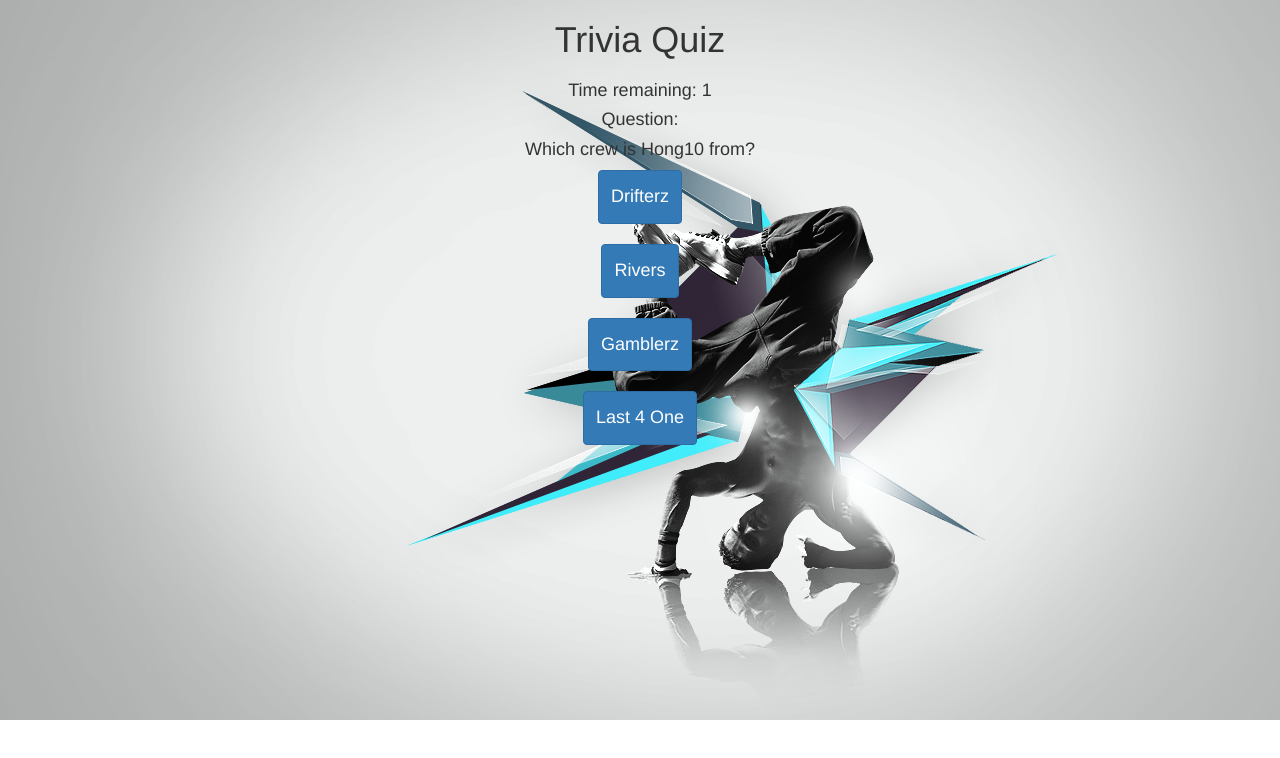
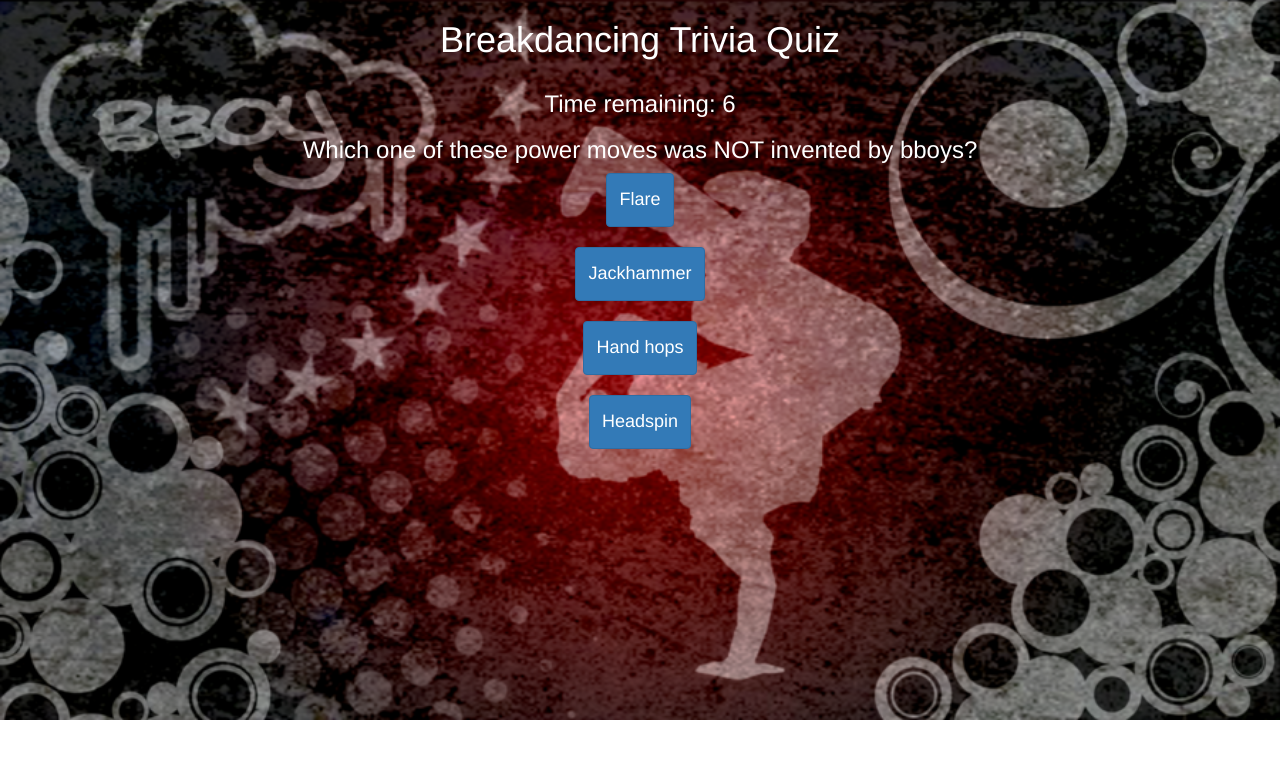
Before and after one commit to bennyficial/BboyTriviaGame, a plain HTML site: page trivia.html in a window 1280 px wide. Both pictures are taken after a click on the button "Lets Start!". Drawn offline with nearby package versions, Linux system fonts and the light colour scheme.

Commit message:
added more questions and pictures to answer page

```diff
--- a/assets/css/style.css
+++ b/assets/css/style.css
@@ -1,8 +1,12 @@
 body {
-  background-image: url("../images/break.png");
+  background-image: url("../images/breakdance.png");
   height: 100%;
   /*background-position: center;*/
   background-repeat: no-repeat;
   background-size: cover;
 
 }
+
+h1,h2,h3,h4 {
+	color: white;
+}
--- a/assets/javascript/game.js
+++ b/assets/javascript/game.js
@@ -1,22 +1,46 @@
 //VARIABLES
 var questions = [{
-  question: "<h4>Which crew is Hong10 from?</h4>",
-  choices: ["<h4 class='correct'>Drifterz</h4>","<h4 class='wrong'>Rivers</h4>","<h4 class='wrong'>Gamblerz</h4>","<h4 class='wrong'>Last 4 One</h4>"],
-  correctAnswer: "<h4>Drifterz</h4>"
+  question: "<h3> Which one of these power moves was NOT invented by bboys?</h3>",
+  choices: ["<h4 class='correct'>Flare</h4>","<h4 class='wrong'>Jackhammer</h4>","<h4 class='wrong'>Hand hops</h4>","<h4 class='wrong'>Headspin</h4>"],
+  correctAnswer: "<h3>The flare was originally created by gymnast Kurt Thomas.</h3>"  + "<img src='assets/images/flares.gif' alt='flare'/>"
 }, {
-  question: "<h4>Which Jinjo Crew member won a RedBull BC One?</h4>",
-  choices: ["<h4 class='wrong'>Skim</h4>","<h4 class='correct'>Wing</h4>","<h4 class='wrong'>Vero</h4>","<h4 class='wrong'>Rookie</h4>"],
-  correctAnswer: "<h4>Wing</h4>"
+  question: "<h3>Which company hosts the biggest one on one bboy competition?</h3>",
+  choices: ["<h4 class='wrong'>Monster</h4>","<h4 class='correct'>Red Bull</h4>","<h4 class='wrong'>Pepsi</h4>","<h4 class='wrong'>Coke</h4>"],
+  correctAnswer: "<h3>Red Bull hosts Red Bull BC One annualy, the premier 1v1 bboy event.</h3>"  + "<img src='assets/images/redbull.jpg' alt='redbull'/>"
 }, {
-  question: "<h4>Which of these is considered a power move?</h4>",
-  choices: ["<h4 class='wrong'>Baby Freeze</h4>","<h4 class='wrong'>Air Chair</h4>","<h4 class='correct'>Flares</h4>","<h4 class='wrong'>Six Step</h4>"],
-  correctAnswer: "<h4>Flares</h4>"
+  question: "<h3>Which of these is considered a power move?</h3>",
+  choices: ["<h4 class='wrong'>Baby Freeze</h4>","<h4 class='wrong'>Air Chair</h4>","<h4 class='correct'>Halos</h4>","<h4 class='wrong'>Six Step</h4>"],
+  correctAnswer: "<h3>Halos are considered a power move rather than a freeze.</h3>"  + "<img src='assets/images/halos.gif' alt='halos'/>"
 },{
-  question: "<h4>Which local crew from the 562 won America's Best Dance Crew?</h4>",
-  choices: ["<h4 class='wrong'>Super Crew</h4>","<h4 class='wrong'>Sanity</h4>","<h4 class='wrong'>Deuces Wild</h4>","<h4 class='correct'>Quest Crew</h4>"],
-  correctAnswer: "<h4>Quest Crew</h4>"
+  question: "<h3>Which of the following is not a traditional element in breakdancing?</h3>",
+  choices: ["<h4 class='wrong'>Freezes</h3>","<h4 class='wrong'>Power Moves</h3>","<h4 class='wrong'>Top Rock</h4>","<h4 class='correct'>Salsa Rock</h4>"],
+  correctAnswer: "<h3>Salsa Rock itself is not one of the traditional elements of breakdancing.</h3>"  + "<img src='assets/images/salsa.jpg' alt='salsa'/>"
+},{
+  question: "<h3>What does BOTY stand for?</h3>",
+  choices: ["<h4 class='correct'>Battle of the Year</h3>","<h4 class='wrong'>Bboy of the Year</h3>","<h4 class='wrong'>Breakdancer of the Year</h4>","<h4 class='wrong'>Breakbeat of the year</h4>"],
+  correctAnswer: "<h3>BOTY is short for Battle of the Year.</h3>"  + "<img src='assets/images/boty.jpg' alt='boty'/>"
+},{
+  question: "<h3>Which country won IBE 2016 Super Solo Bboy Battle?</h3>",
+  choices: ["<h4 class='wrong'>Germany</h3>","<h4 class='correct'>America</h3>","<h4 class='wrong'>Japan</h4>","<h4 class='wrong'>Korea</h4>"],
+  correctAnswer: "<h3>Victor from MF Kidz/Squadron represented America and won in 2016. </h3>"  + "<img src='assets/images/america.png' alt='america'/>"
+},{
+  question: "<h3>Where did breakdancing originate from?</h3>",
+  choices: ["<h4 class='wrong'>Chicago</h3>","<h4 class='wrong'>Harlem</h3>","<h4 class='correct'>Bronx</h4>","<h4 class='wrong'>Jersey</h4>"],
+  correctAnswer: "<h3>The Bronx in the early, 70's Dj Kool Herc would play the 'breaks' of songs.</h3>"  + "<img src='assets/images/koolherc.jpg' alt='koolherc'/>"
+},{
+  question: "<h3>What is bboy short for?</h3>",
+  choices: ["<h4 class='wrong'>Breakdance boy</h3>","<h4 class='wrong'>Beat boy</h3>","<h4 class='wrong'>Boom boy</h4>","<h4 class='correct'>Break boy</h4>"],
+  correctAnswer: "<h3>Bboy is short for Break boy</h3>" + "<img src='assets/images/bboy.jpg' alt='bboy'/>"
+},{
+  question: "<h3>Bboys who focus mainly on style are usually referred to as what?</h3>",
+  choices: ["<h4 class='wrong'>Style Jockey</h3>","<h4 class='correct'>Style Head</h3>","<h4 class='wrong'>Style Junkie</h4>","<h4 class='wrong'>Style Master</h4>"],
+  correctAnswer: "<h3>Style Heads are the term used for bboys who favor style above all else.</h3>" + "<img src='assets/images/footwork.jpg' alt='footwork'/>"
+},{
+  question: "<h3>What is the term bboys to call out someone for plagiarism?</h3>",
+  choices: ["<h4 class='wrong'>Copy cat</h3>","<h4 class='wrong'>Mimic</h3>","<h4 class='wrong'>Ditto</h4>","<h4 class='correct'>Biter</h4>"],
+  correctAnswer: "<h3>Biter is a term bboys use to call out someone who has copied someone else's move or style.</h3>" + "<img src='assets/images/biter.jpg' alt='biter'/>"
 }];
-var timer = 3;
+var timer = 8;
 var questionCounter = 0;
 var wrongCount = 0;
 var correctCount = 0;
@@ -41,9 +65,9 @@ var intervalId;
           // run CC when clicking correct answer
           $(".correct").on("click", CC);
           // display time left
-          $("#timer").html("<h4>Time remaining: " + timer + "</h4.");
+          $("#timer").html("<h3>Time remaining: " + timer + "</h3.");
           // display the question
-          $("#question").html("<h4>Question: </h4>" + questions[questionCounter].question);
+          $("#question").html("<h3>" + questions[questionCounter].question + "</h3>");
         // end game when no more questions left
         } else if (questionCounter === questions.length) {
                     stop();
@@ -59,7 +83,7 @@ var intervalId;
         $("#timer").empty();
         //writes the counts for correct answer, wrong answer, no answer
         var noCount = questionCounter-(wrongCount+correctCount);
-        $("#setup").append("<h4>Correct Answer: " + correctCount + "</h4>" + "<br>").append("<h4>Wrong Answer: " + wrongCount + "</h4>" + "<br>").append("<h4>Unanswered: " + noCount + "</h4>" + "<br>").append("<button id ='restart'>Play again?</button>");
+        $("#setup").append("<h3>Correct Answer: " + correctCount + "</h3>" + "<br>").append("<h3>Wrong Answer: " + wrongCount + "</h3>" + "<br>").append("<h3>Unanswered: " + noCount + "</h3>" + "<br>").append("<button class = 'btn btn-primary'id ='restart'>Play again?</button>");
         //refreshes to page to restart the game
         $("#restart").on("click",refresh);
       }
@@ -84,25 +108,22 @@ var intervalId;
             correctCount++;
       answerPage();
       }
-      function NC(){
-            noCount++;
-      }
       //display the correct anwer slide
       function answerPage(){
         $("#choice").empty();
-        $("#answer").html("<h4>Correct Answer:</h4>" + questions[questionCounter].correctAnswer);
+        $("#answer").html("<h3>Correct Answer: " + questions[questionCounter].correctAnswer + "</h3>");
         $("#timer").empty();
           // increase question counter to move to next question
           questionCounter++;
           //stops the time
           stop();
           //resets the time
-          timer = 3;
+          timer = 8;
           //runs game and counter after 1.5 sec delay
-          setTimeout(playGame,1500);
+          setTimeout(playGame,3500);
           //only run the counter if game is not over with a 1.5 sec delay
           if (questionCounter < questions.length) {
-          setTimeout(run,1500);
+          setTimeout(run,3500);
           } else {
             stop();
           }
@@ -119,7 +140,7 @@ var intervalId;
       function decrement() {
       //decrease the timer
       timer--;
-        $("#timer").html("<h4>Time remaining: " + timer + "</h4.")
+        $("#timer").html("<h3>Time remaining: " + timer + "</h3.")
           if (timer === 0) {
             //show answer page when time runs out
             setTimeout(answerPage,1000);
--- a/trivia.html
+++ b/trivia.html
@@ -9,7 +9,7 @@
 <body>
 <div id = "stage">
         <div class="row">
-          <h1 class="text-center">Trivia Quiz</h1>
+          <h1 class="text-center">Breakdancing Trivia Quiz</h1>
           <div class="mainArea col-xs-12 col-sm-10 col-sm-offset-1 col-md-8 col-md-offset-2">
           </div>
         </div>
```
Also changed, not shown: assets/images/america.png (added), assets/images/bboy.jpg (added), assets/images/biter.jpg (added), assets/images/boty.jpg (added), assets/images/breakdance.png (added), assets/images/flares.gif (added), assets/images/footwork.jpg (added), assets/images/halos.gif (added), assets/images/koolherc.jpg (added), assets/images/redbull.jpg (added), assets/images/salsa.jpg (added).
